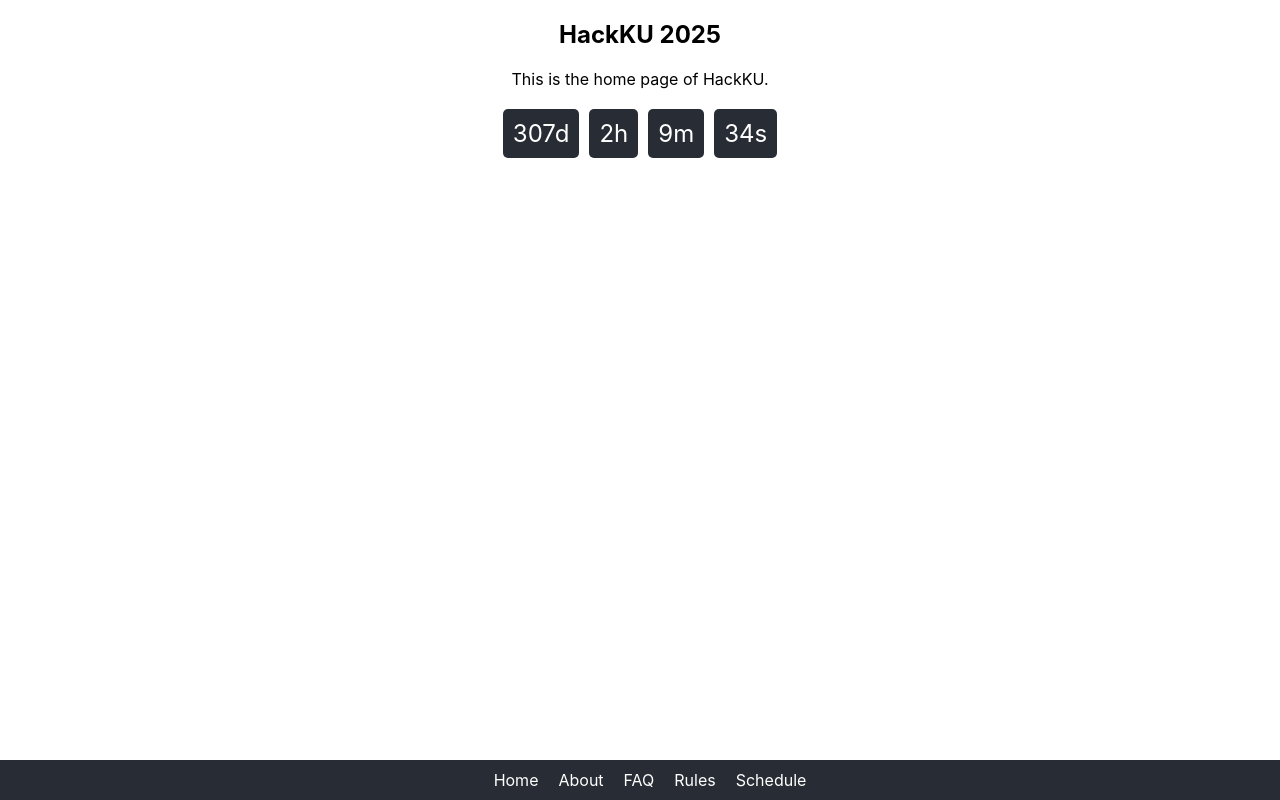
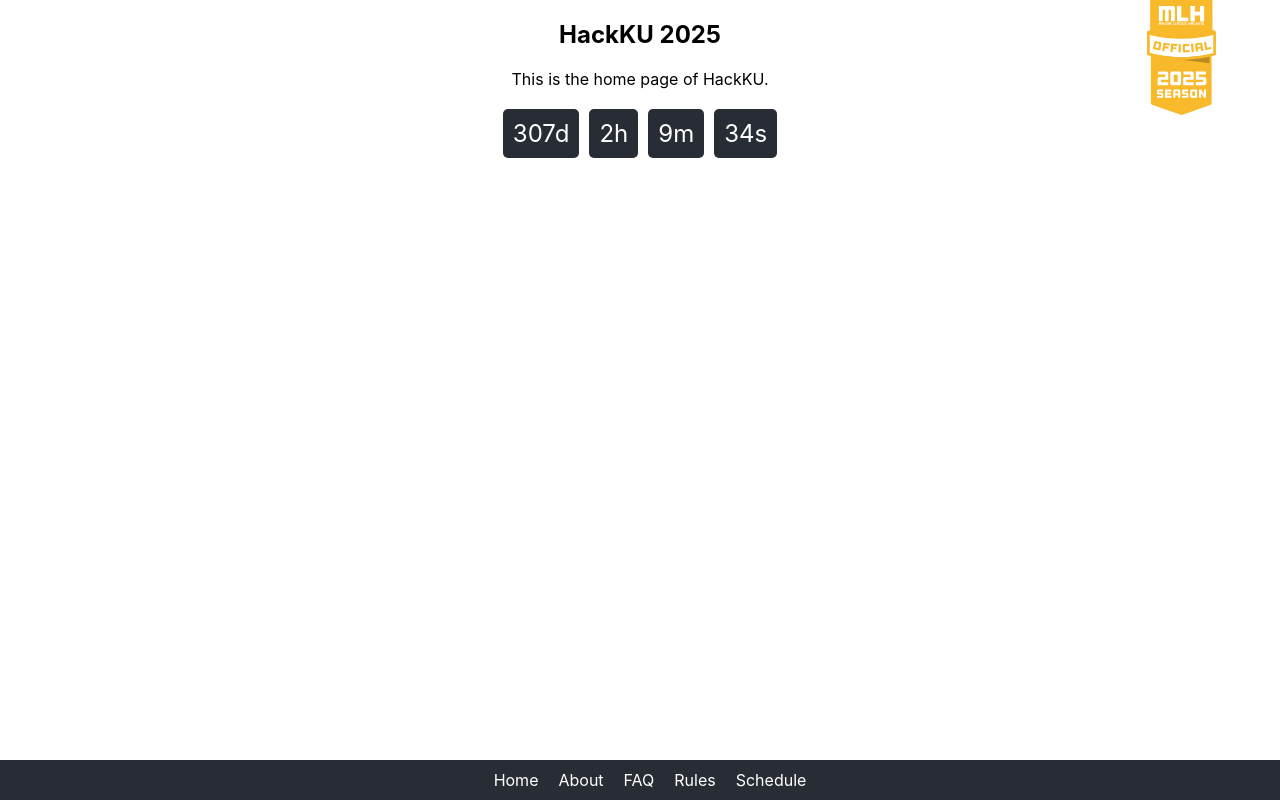
Before and after one commit to the-hackku/hackku25-website, a React (Create React App) app: page / in a window 1280 px wide. Built offline with nearby package versions, Linux system fonts and the light colour scheme.

Commit message:
feat: Add MLHBanner component to App.js

```diff
--- a/src/App.js
+++ b/src/App.js
@@ -7,12 +7,14 @@ import About from "./pages/AboutPage";
 import Faq from "./pages/FaqPage";
 import RulesPage from "./pages/RulesPage";
 import SchedulePage from "./pages/SchedulePage";
+import MLHBanner from "./components/MLHBanner";
 
 const App = () => {
   return (
     <Router>
       <div className="App">
         <main>
+          <MLHBanner />
           <Routes>
             <Route path="/" element={<HomePage />} />
             <Route path="/about" element={<About />} />
--- /dev/null
+++ b/src/assets/styles/MLHBanner.css
@@ -0,0 +1,10 @@
+#mlh-trust-badge {
+  position: fixed;
+  top: -5px;
+  right: 5%;
+  transition: transform 0.2s;
+}
+
+#mlh-trust-badge:hover {
+  transform: translateY(10px) scale(1.1);
+}
--- /dev/null
+++ b/src/components/MLHBanner.js
@@ -0,0 +1,17 @@
+import React from "react";
+import "../assets/styles/MLHBanner.css";
+
+const MLHBanner = ({ rules }) => {
+  return (
+    <a href="https://mlh.io/seasons/2025/events">
+      <img
+        id="mlh-trust-badge"
+        src="/assets/mlh-banner.svg"
+        alt=""
+        height="15%"
+      />
+    </a>
+  );
+};
+
+export default MLHBanner;
```
Also changed, not shown: public/assets/mlh-banner.svg (added).
